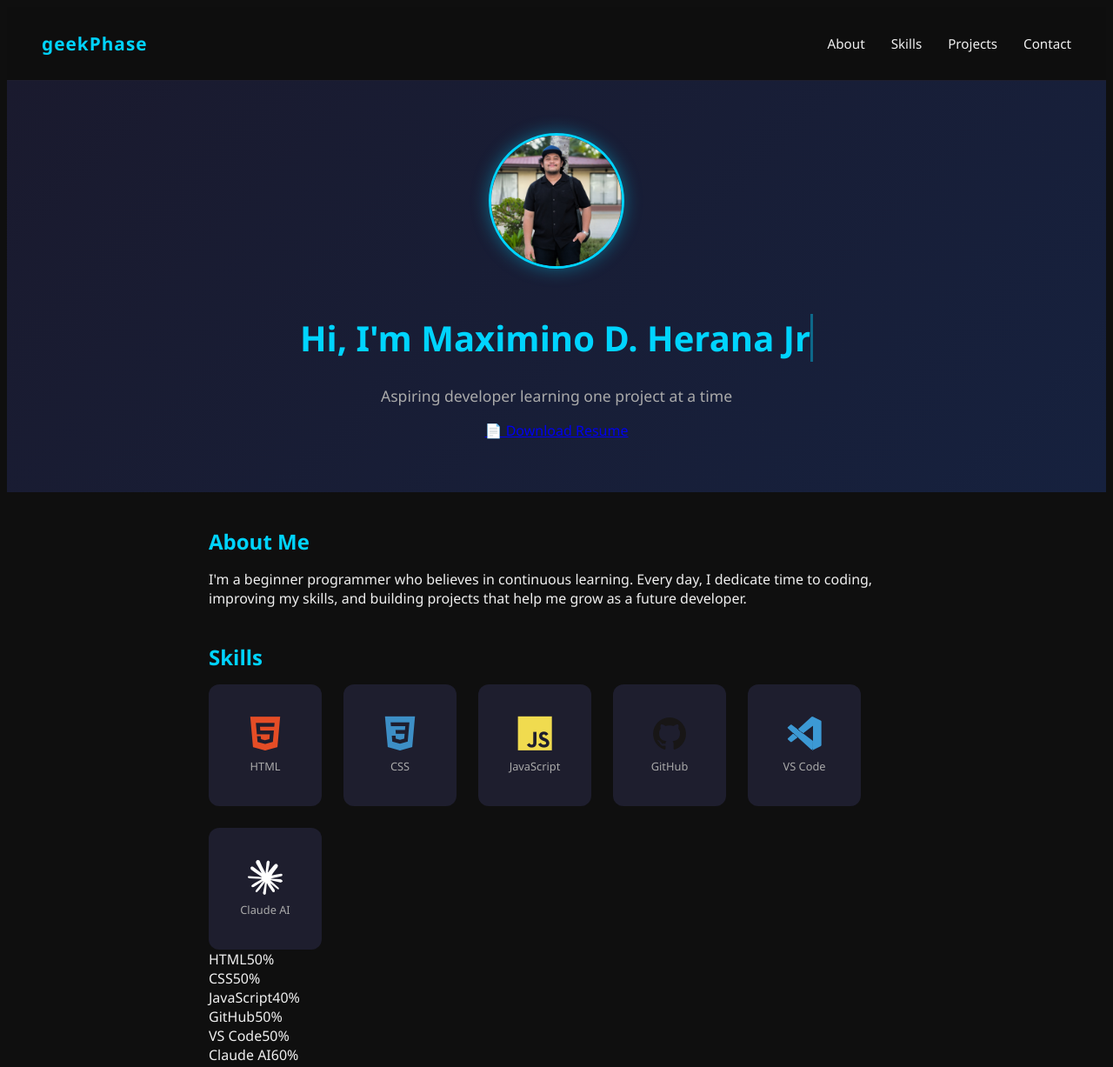
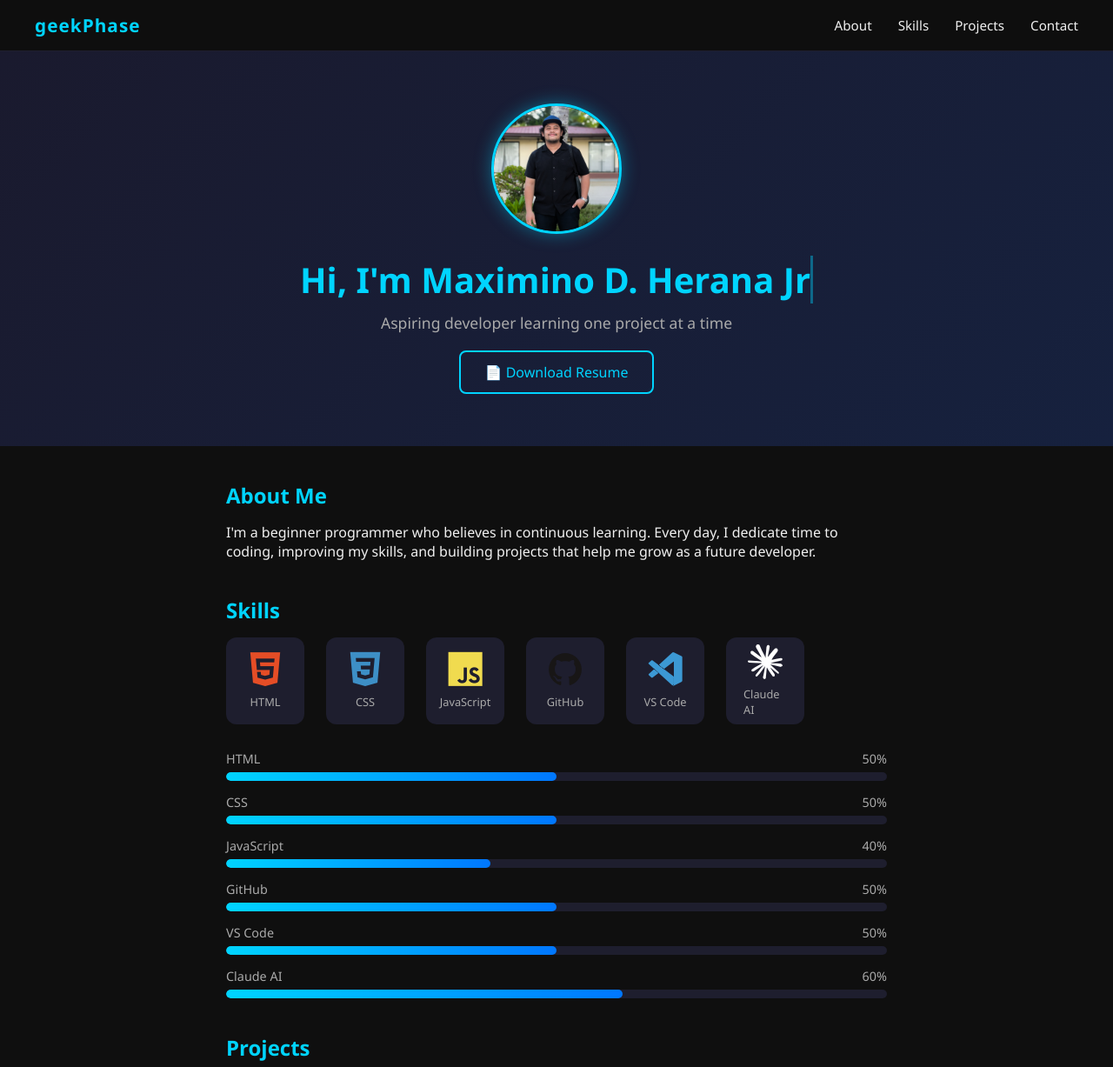
Before and after one commit to geekPhase/Max-Portfolio, a plain HTML site: page index.html in a window 1280 px wide. Shown: the top 1227 px of the page at 87% size. Drawn offline with nearby package versions, Linux system fonts and the light colour scheme.

Commit message:
update and add progress bar

```diff
--- a/style.css
+++ b/style.css
@@ -1,8 +1,12 @@
- * html {
+* {
+  margin: 0;
+  padding: 0;
+  box-sizing: border-box;
+}
+
+html {
   scroll-behavior: smooth;
 }
- { margin: 0; padding: 0; box-sizing: border-box; }
-
     body {
       font-family: 'Segoe UI', sans-serif;
       background: #0f0f0f;
@@ -215,3 +219,84 @@
   object-fit: contain;
   filter: brightness(0) invert(1);
 }
+/* ========== ACTIVE NAV LINK ========== */
+.nav-links a.active {
+  color: #00d4ff;
+  border-bottom: 2px solid #00d4ff;
+}
+
+/* ========== BACK TO TOP ========== */
+#back-to-top {
+  display: none;
+  position: fixed;
+  bottom: 30px;
+  right: 30px;
+  width: 45px;
+  height: 45px;
+  background: #00d4ff;
+  color: #0f0f0f;
+  border: none;
+  border-radius: 50%;
+  font-size: 1.2rem;
+  cursor: pointer;
+  align-items: center;
+  justify-content: center;
+  box-shadow: 0 4px 15px rgba(0, 212, 255, 0.4);
+  transition: transform 0.2s ease;
+  z-index: 999;
+}
+
+#back-to-top:hover {
+  transform: translateY(-3px);
+}
+
+/* ========== RESUME BUTTON ========== */
+.resume-btn {
+  display: inline-block;
+  margin-top: 20px;
+  padding: 12px 28px;
+  background: transparent;
+  color: #00d4ff;
+  border: 2px solid #00d4ff;
+  border-radius: 8px;
+  text-decoration: none;
+  font-size: 1rem;
+  transition: background 0.3s ease, color 0.3s ease, transform 0.2s ease;
+}
+
+.resume-btn:hover {
+  background: #00d4ff;
+  color: #0f0f0f;
+  transform: translateY(-3px);
+}
+
+/* ========== SKILL PROGRESS BARS ========== */
+.skill-bars {
+  margin-top: 30px;
+  display: flex;
+  flex-direction: column;
+  gap: 15px;
+}
+
+.skill-bar-info {
+  display: flex;
+  justify-content: space-between;
+  margin-bottom: 6px;
+  font-size: 0.9rem;
+  color: #aaa;
+}
+
+.skill-bar-track {
+  background: #1e1e2e;
+  border-radius: 999px;
+  height: 10px;
+  overflow: hidden;
+}
+
+.skill-bar-fill {
+  height: 100%;
+  width: 0%;
+  background: linear-gradient(90deg, #00d4ff, #0077ff);
+  border-radius: 999px;
+  transition: width 1.2s ease;
+}
```
